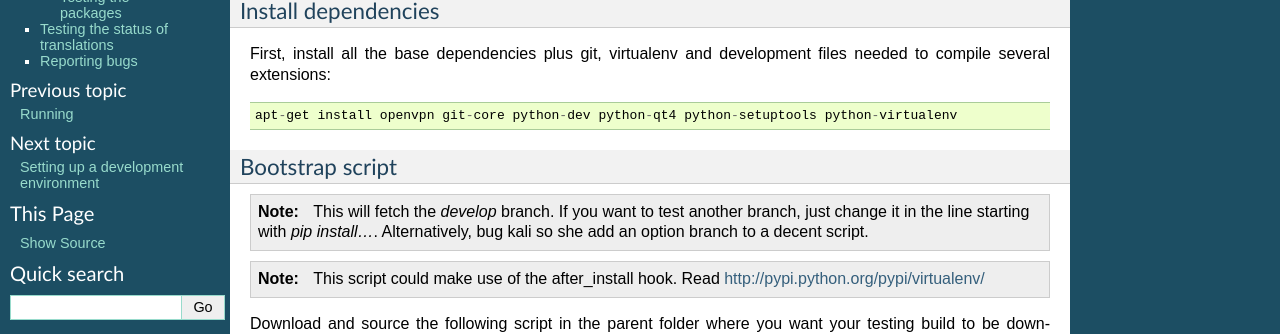
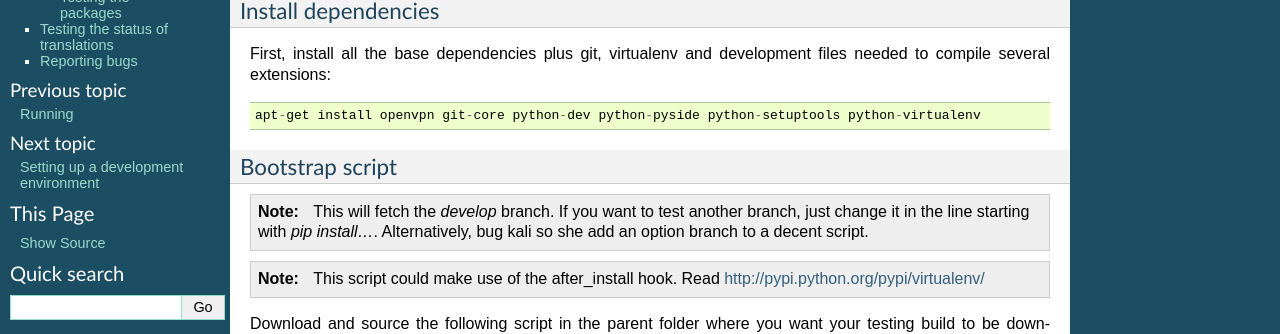
Before and after one commit to leapcode/bitmask_client, a Sphinx documentation site: the page built from docs/testers/howto.rst, in a window 1280 px wide and 900 px high. Shown: the part 421-755 px from the top of the window. Built offline with Sphinx 7.4.7, drawn with Linux system fonts in a browser that asks for light colours.

Commit message:
update obsolete qt4 dep

```diff
--- a/docs/testers/howto.rst
+++ b/docs/testers/howto.rst
@@ -25,8 +25,9 @@ Install dependencies
 ^^^^^^^^^^^^^^^^^^^^
 First, install all the base dependencies plus git, virtualenv and development files needed to compile several extensions::
 
-   apt-get install openvpn git-core python-dev python-qt4 python-setuptools python-virtualenv
+   apt-get install openvpn git-core python-dev python-pyside python-setuptools python-virtualenv
 
+.. TODO Should review these dependencies. ^^
 
 Bootstrap script
 ^^^^^^^^^^^^^^^^
```
